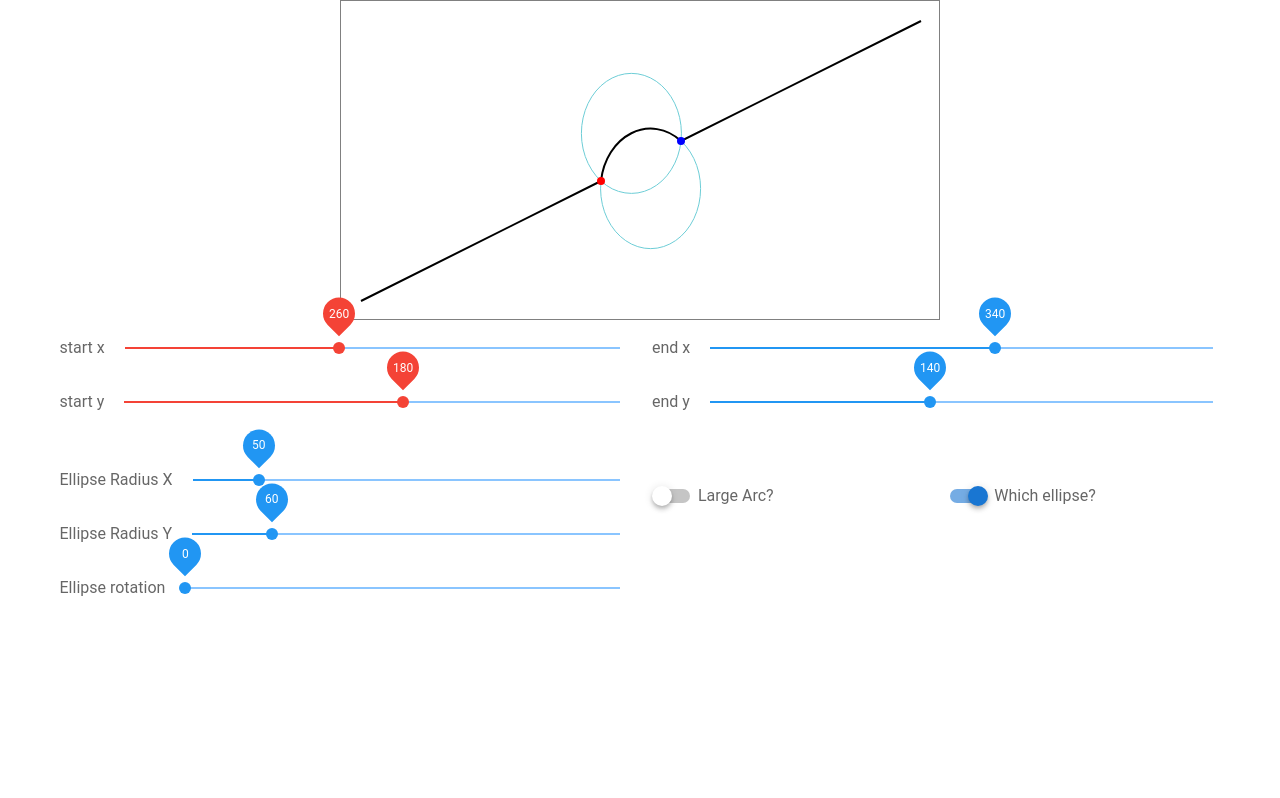
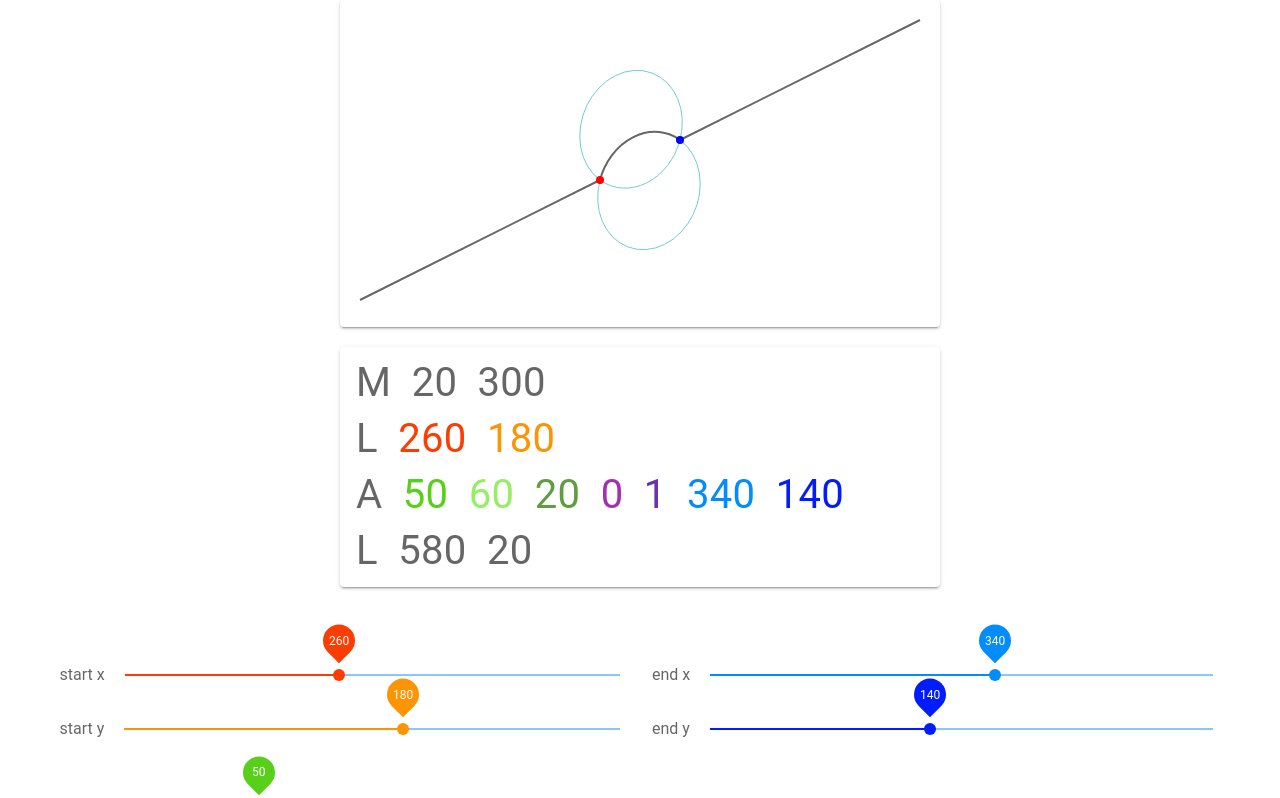
Before and after one commit to JenniferSpry/skirtSplainer, a Vue app: page / in a window 1280 px wide. Shown: the top 798 px of the page. Built offline with nearby package versions, Linux system fonts and the light colour scheme.

Commit message:
add colors and explanation

```diff
--- a/package.json
+++ b/package.json
@@ -26,7 +26,7 @@
     "eslint-plugin-import": "^2.20.2",
     "eslint-plugin-vue": "^6.2.2",
     "sass": "^1.34.1",
-    "sass-loader": "^12.1.0",
+    "sass-loader": "^10",
     "vue-template-compiler": "^2.6.11"
   }
 }
--- a/src/components/EllipsePlayground.vue
+++ b/src/components/EllipsePlayground.vue
@@ -1,14 +1,34 @@
 <template>
   <div>
     <v-row justify="center">
+      <v-card>
         <svg xmlns="http://www.w3.org/2000/svg" :width="600" :height="320">
-        <path :d="pathArc" stroke="black" fill="none" stroke-width="2" fill-opacity="0.5"/>
+          <path :d="pathArc" stroke="rgba(0,0,0,.6)" fill="none" stroke-width="2"/>
           <path :d="pathEllipse1" stroke="#6dcdd6" fill="none"/>
           <path :d="pathEllipse2" stroke="#6dcdd6" fill="none"/>
           <path :d="pathEllipse3" stroke="#6dcdd6" fill="none"/>
           <circle :cx="startArcX" :cy="startArcY" r="4" fill="red"/>
           <circle :cx="endArcX" :cy="endArcY" r="4" fill="blue"/>
         </svg>
+      </v-card>
+    </v-row>
+    <v-row justify="center">
+      <v-card :class="'explanation'">
+        <v-card-text class="large-text">
+            <v-tooltip v-for="(part, index) in arcDescription" :key="index">
+              <template v-slot:activator="{ on, attrs }">
+                <p v-bind="attrs" v-on="on" >
+                  <span v-for="(item, index) in part.textParts"
+                        :key="index"
+                        v-bind:style="{ color: item.color }">
+                    {{ item.text }}&nbsp;
+                  </span>
+                </p>
+              </template>
+              <span>{{ part.description }}</span>
+            </v-tooltip>
+        </v-card-text>
+      </v-card>
     </v-row>
     <v-row>
       <v-col>
@@ -18,7 +38,7 @@
           thumb-label="always"
           :max="width"
           min="0"
-          color="red"
+          :color="startArcXColor"
         ></v-slider>
         <v-slider
           v-model="startArcY"
@@ -26,7 +46,7 @@
           thumb-label="always"
           :max="height"
           min="0"
-          color="red"
+          :color="startArcYColor"
         ></v-slider>
       </v-col>
       <v-col>
@@ -36,7 +56,7 @@
           thumb-label="always"
           :max="width"
           min="0"
-          color="blue"
+          :color="endArcXColor"
         ></v-slider>
         <v-slider
           v-model="endArcY"
@@ -44,7 +64,7 @@
           thumb-label="always"
           :max="height"
           min="0"
-          color="blue"
+          :color="endArcYColor"
         ></v-slider>
       </v-col>
     </v-row>
@@ -57,7 +77,7 @@
           thumb-label="always"
           :max="height"
           min="0"
-          color="blue"
+          :color="rxColor"
         ></v-slider>
         <v-slider
           v-model="ry"
@@ -65,7 +85,7 @@
           thumb-label="always"
           :max="height"
           min="0"
-          color="blue"
+          :color="ryColor"
         ></v-slider>
         <v-slider
           v-model="xAxisRotation"
@@ -73,7 +93,7 @@
           thumb-label="always"
           :max="180"
           min="0"
-          color="blue"
+          :color="xAxisRotationColor"
         ></v-slider>
       </v-col>
       <v-col>
@@ -82,12 +102,14 @@
             <v-switch
               v-model="largeArc"
               label="Large Arc?"
+              :color="largeArcColor"
             ></v-switch>
           </v-col>
           <v-col>
             <v-switch
               v-model="sweep"
               label="Which ellipse?"
+              :color="sweepColor"
             ></v-switch>
           </v-col>
         </v-row>
@@ -104,14 +126,23 @@ export default {
       width: 600,
       height: 320,
       startArcX: 260,
+      startArcXColor: '#fc3d03',
       startArcY: 180,
+      startArcYColor: '#fc9403',
       rx: 50,
+      rxColor: '#58cf19',
       ry: 60,
-      xAxisRotation: 0,
+      ryColor: '#96ed68',
+      xAxisRotation: 20,
+      xAxisRotationColor: '#609c40',
       largeArc: false,
+      largeArcColor: '#a330b0',
       sweep: true,
+      sweepColor: '#6c30b0',
       endArcX: 340,
+      endArcXColor: '#038cfc',
       endArcY: 140,
+      endArcYColor: '#031cfc',
     };
   },
   computed: {
@@ -122,6 +153,47 @@ export default {
            ${this.largeArc ? 1 : 0} ${this.sweep ? 1 : 0}
            ${this.endArcX} ${this.endArcY}
            L ${this.width - 20} 20`;
+    },
+    arcDescription() {
+      return [
+        {
+          description: 'Move to x y',
+          textParts: [
+            { text: 'M' },
+            { text: '20' },
+            { text: `${this.height - 20}` },
+          ],
+        },
+        {
+          description: 'Line to x y',
+          textParts: [
+            { text: 'L' },
+            { text: this.startArcX, color: this.startArcXColor },
+            { text: this.startArcY, color: this.startArcYColor },
+          ],
+        },
+        {
+          description: 'Arc radius-x radius-y x-axis-rotation large-arc-flag sweep-flag x y',
+          textParts: [
+            { text: 'A' },
+            { text: this.rx, color: this.rxColor },
+            { text: this.ry, color: this.ryColor },
+            { text: this.xAxisRotation, color: this.xAxisRotationColor },
+            { text: `${this.largeArc ? 1 : 0}`, color: this.largeArcColor },
+            { text: `${this.sweep ? 1 : 0}`, color: this.sweepColor },
+            { text: this.endArcX, color: this.endArcXColor },
+            { text: this.endArcY, color: this.endArcYColor },
+          ],
+        },
+        {
+          description: 'Line to x y',
+          textParts: [
+            { text: 'L' },
+            { text: this.width - 20 },
+            { text: '20' },
+          ],
+        },
+      ];
     },
     pathEllipse1() {
       return `M ${this.startArcX} ${this.startArcY}
@@ -142,8 +214,17 @@ export default {
 };
 </script>
 
-<style scoped>
-svg {
-  border: 1px solid grey;
+<style lang="scss" scoped>
+.explanation {
+  min-width: 600px;
+  margin: 20px 0 60px 0;
+
+  p:last-child {
+    margin-bottom: 0;
+  }
+}
+.large-text {
+  font-size: 2.5em;
+  line-height: 1em;
 }
 </style>
```
Also changed, not shown: 1 other file (tests, documents, lock files or other folders). Lines whose indentation alone changed are shown as unchanged.
